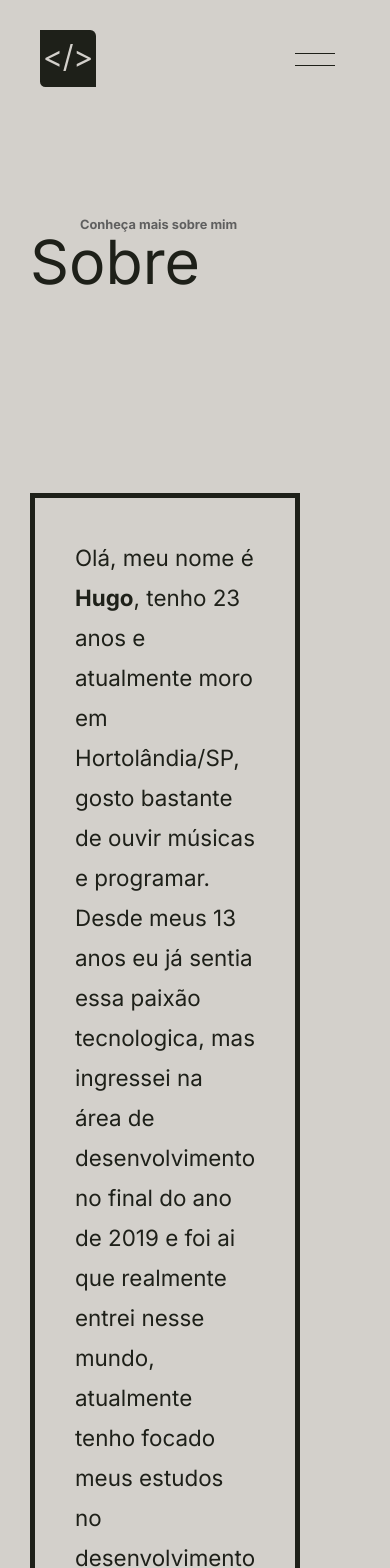
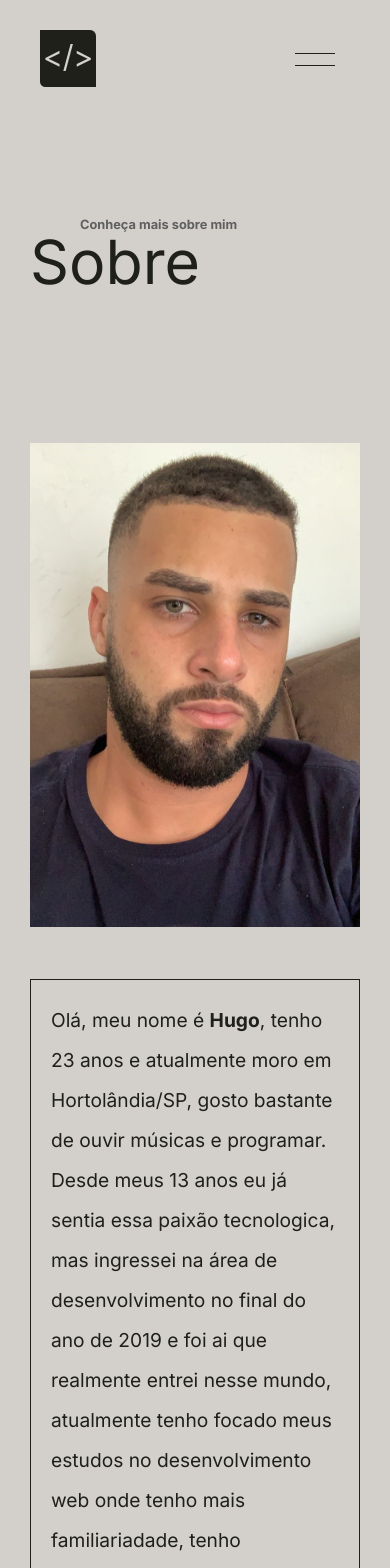
Before and after one commit to hugoiandev/my-portfolio, a React (Create React App) app: page /about in a window 390 px wide. Shown: the top 1568 px of the page. Built offline with nearby package versions, Linux system fonts and the light colour scheme.

Commit message:
finalized responsive on page about

```diff
--- a/src/Pages/About/About.module.scss
+++ b/src/Pages/About/About.module.scss
@@ -6,6 +6,13 @@
     gap: 100px;
     margin-top: 200px;
     margin-bottom: 200px;
+
+    @media(max-width: 1000px) {
+      flex-direction: column-reverse;
+      align-items: center;
+      margin-top: 50px;
+      gap: 50px;
+    }
     .textAbout {
       max-width: 500px;
       transform: translateY(100px);
@@ -21,11 +28,17 @@
         padding: 40px;
         color: var(--primary-color);
         border: 5px solid var(--primary-color);
+
+        @media(max-width: 1000px) {
+          font-size: 1.2rem;
+          padding: 20px;
+          border: 1px solid var(--primary-color);
+        }
       }
     }
 
     .imgAbout {
-      width: 500px;
+      max-width: 500px;
       margin-top: 100px;
       transform: translateY(100px);
       opacity: 0;
```
